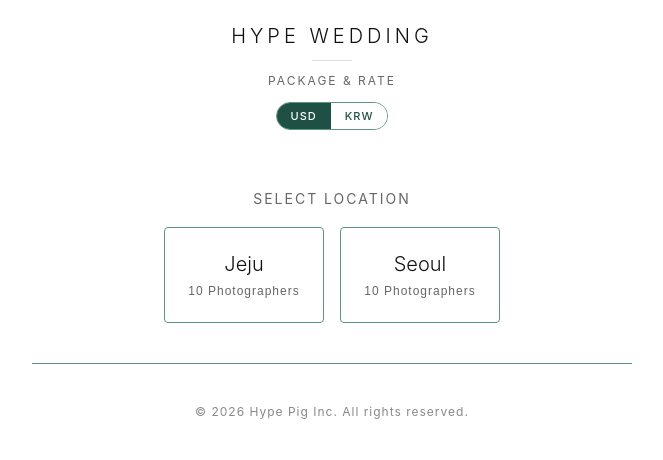
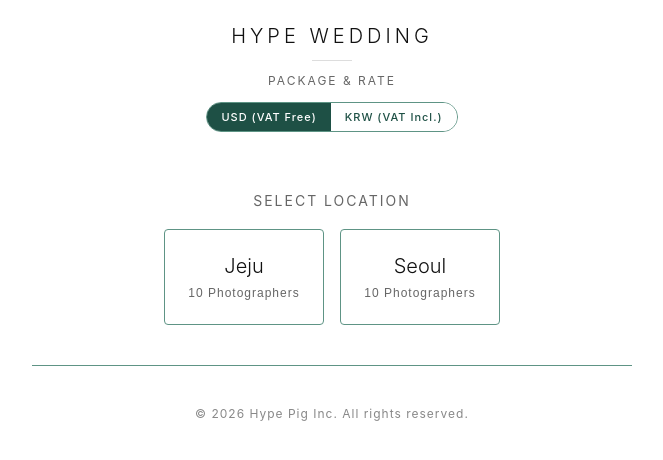
Before and after one commit to hypepig227/hype-wedding-packages, a React (Vite) app: page / in a window 1280 px wide. Shown: the top 460 px of the page, without its empty margins (308-971 px from the left). Built offline with nearby package versions, Linux system fonts and the light colour scheme; a web font is replaced by a local one.

Commit message:
Add files via upload

```diff
--- a/App.jsx
+++ b/App.jsx
@@ -1891,6 +1891,7 @@ const PHOTOGRAPHERS = {
 const RATES = { KRW: 1350, SGD: null, HKD: null };
 const CURRENCIES = ["USD", "KRW", "SGD", "HKD"].filter((c) => c === "USD" || RATES[c]);
 const ceilTo = (v, step) => Math.ceil(v / step) * step;
+const CURRENCY_LABEL = { USD: "USD (VAT Free)", KRW: "KRW (VAT Incl.)", SGD: "SGD", HKD: "HKD" };
 
 function pkgPrice(pkg, kind, cur) {
   const usd = kind === "sns" ? pkg.priceSNS : pkg.priceNoSNS;
@@ -1926,8 +1927,9 @@ function CurrencyToggle({ currency, onChange }) {
           key={c}
           onClick={() => onChange(c)}
           style={{
-            padding: "6px 14px",
+            padding: "7px 14px",
             fontSize: "11px",
+            whiteSpace: "nowrap",
             letterSpacing: "1px",
             fontWeight: 500,
             border: "none",
@@ -1937,7 +1939,7 @@ function CurrencyToggle({ currency, onChange }) {
             fontFamily: "'Pretendard', -apple-system, sans-serif",
           }}
         >
-          {c}
+          {CURRENCY_LABEL[c]}
         </button>
       ))}
     </div>
--- a/src/App.jsx
+++ b/src/App.jsx
@@ -1891,6 +1891,7 @@ const PHOTOGRAPHERS = {
 const RATES = { KRW: 1350, SGD: null, HKD: null };
 const CURRENCIES = ["USD", "KRW", "SGD", "HKD"].filter((c) => c === "USD" || RATES[c]);
 const ceilTo = (v, step) => Math.ceil(v / step) * step;
+const CURRENCY_LABEL = { USD: "USD (VAT Free)", KRW: "KRW (VAT Incl.)", SGD: "SGD", HKD: "HKD" };
 
 function pkgPrice(pkg, kind, cur) {
   const usd = kind === "sns" ? pkg.priceSNS : pkg.priceNoSNS;
@@ -1926,8 +1927,9 @@ function CurrencyToggle({ currency, onChange }) {
           key={c}
           onClick={() => onChange(c)}
           style={{
-            padding: "6px 14px",
+            padding: "7px 14px",
             fontSize: "11px",
+            whiteSpace: "nowrap",
             letterSpacing: "1px",
             fontWeight: 500,
             border: "none",
@@ -1937,7 +1939,7 @@ function CurrencyToggle({ currency, onChange }) {
             fontFamily: "'Pretendard', -apple-system, sans-serif",
           }}
         >
-          {c}
+          {CURRENCY_LABEL[c]}
         </button>
       ))}
     </div>
```
